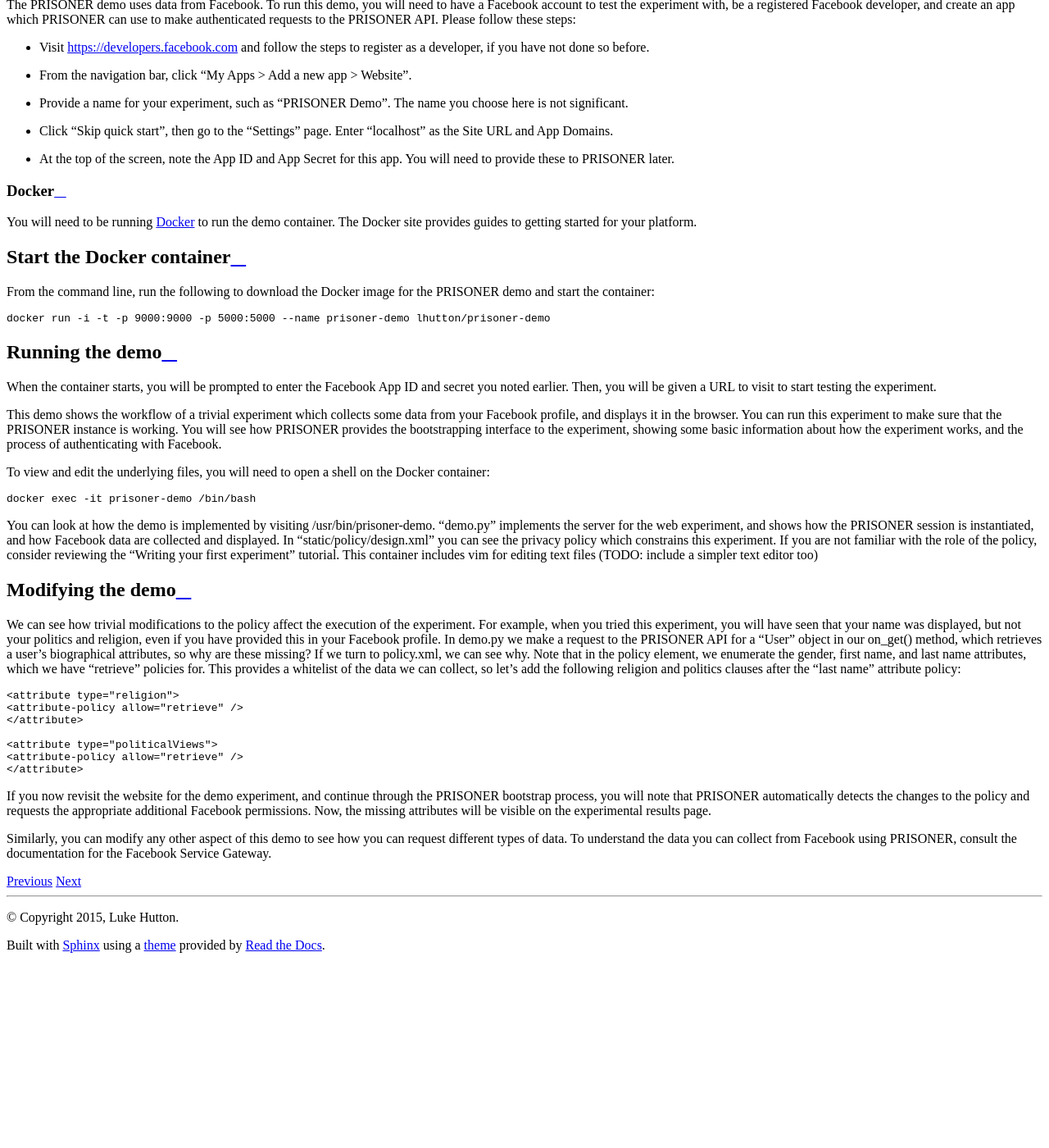
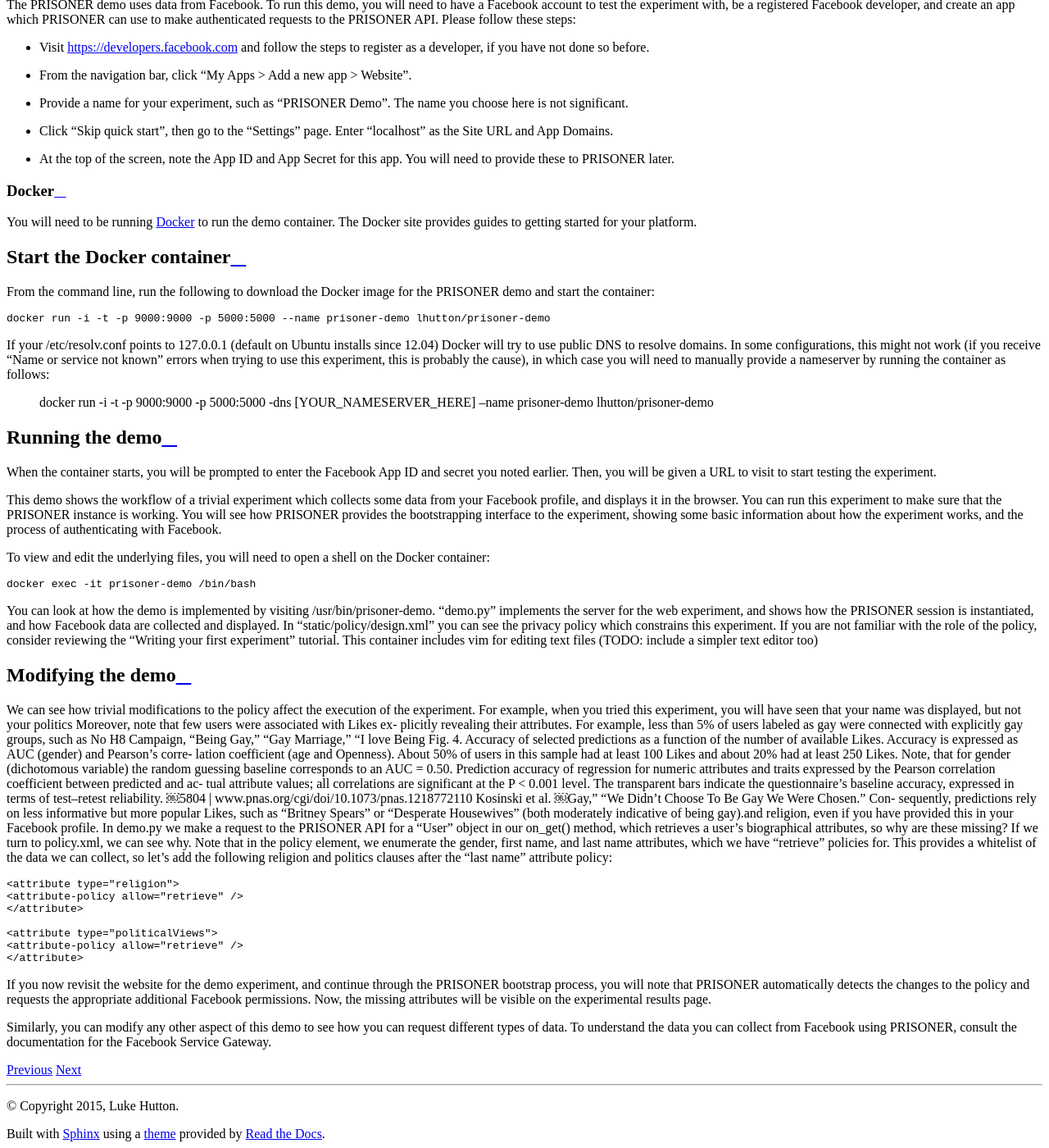
Before and after one commit to uoscompsci/PRISONER, a Sphinx documentation site: the page built from doc/tutorials.demo.rst, in a window 1280 px wide and 1400 px high, scrolled down 1100 px. Shown: the whole window at 82% size. Built offline with Sphinx 7.4.7 and the Read the Docs theme 2.0.0, drawn with Linux system fonts in a browser that asks for light colours; before the commit the page ends 2270 px from its top, so only the background shows below that.

Commit message:
clarify dns docs

```diff
--- a/doc/tutorials.demo.rst
+++ b/doc/tutorials.demo.rst
@@ -28,6 +28,10 @@
 
   docker run -i -t -p 9000:9000 -p 5000:5000 --name prisoner-demo lhutton/prisoner-demo
 
+If your /etc/resolv.conf points to 127.0.0.1 (default on Ubuntu installs since 12.04) Docker will try to use public DNS to resolve domains. In some configurations, this might not work (if you receive "Name or service not known" errors when trying to use this experiment, this is probably the cause), in which case you will need to manually provide a nameserver by running the container as follows:
+
+ docker run -i -t -p 9000:9000 -p 5000:5000 -dns [YOUR_NAMESERVER_HERE] --name prisoner-demo lhutton/prisoner-demo
+
 Running the demo
 ----------------
 When the container starts, you will be prompted to enter the Facebook App ID and secret you noted earlier. Then, you will be given a URL to visit to start testing the experiment.
@@ -42,7 +46,12 @@
 
 Modifying the demo
 ------------------
-We can see how trivial modifications to the policy affect the execution of the experiment. For example, when you tried this experiment, you will have seen that your name was displayed, but not your politics and religion, even if you have provided this in your Facebook profile. In demo.py we make a request to the PRISONER API for a "User" object in our on_get() method, which retrieves a user's biographical attributes, so why are these missing? If we turn to policy.xml, we can see why. Note that in the policy element, we enumerate the gender, first name, and last name attributes, which we have "retrieve" policies for. This provides a whitelist of the data we can collect, so let's add the following religion and politics clauses after the "last name" attribute policy:
+We can see how trivial modifications to the policy affect the execution of the experiment. For example, when you tried this experiment, you will have seen that your name was displayed, but not your politics Moreover, note that few users were associated with Likes ex- plicitly revealing their attributes. For example, less than 5% of users labeled as gay were connected with explicitly gay groups, such as No H8 Campaign, “Being Gay,” “Gay Marriage,” “I love Being
+Fig. 4. Accuracy of selected predictions as a function of the number of available Likes. Accuracy is expressed as AUC (gender) and Pearson’s corre- lation coefficient (age and Openness). About 50% of users in this sample had at least 100 Likes and about 20% had at least 250 Likes. Note, that for gender (dichotomous variable) the random guessing baseline corresponds to an AUC = 0.50.
+Prediction accuracy of regression for numeric attributes and traits expressed by the Pearson correlation coefficient between predicted and ac- tual attribute values; all correlations are significant at the P < 0.001 level. The transparent bars indicate the questionnaire’s baseline accuracy, expressed in terms of test–retest reliability.
+￼5804 | www.pnas.org/cgi/doi/10.1073/pnas.1218772110
+Kosinski et al.
+￼Gay,” “We Didn’t Choose To Be Gay We Were Chosen.” Con- sequently, predictions rely on less informative but more popular Likes, such as “Britney Spears” or “Desperate Housewives” (both moderately indicative of being gay).and religion, even if you have provided this in your Facebook profile. In demo.py we make a request to the PRISONER API for a "User" object in our on_get() method, which retrieves a user's biographical attributes, so why are these missing? If we turn to policy.xml, we can see why. Note that in the policy element, we enumerate the gender, first name, and last name attributes, which we have "retrieve" policies for. This provides a whitelist of the data we can collect, so let's add the following religion and politics clauses after the "last name" attribute policy:
 
 .. code-block:: xml
 
```
